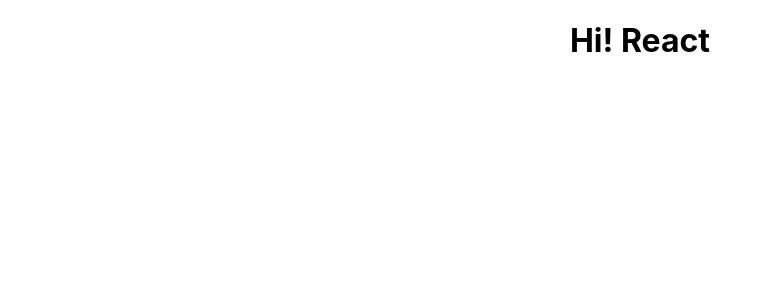
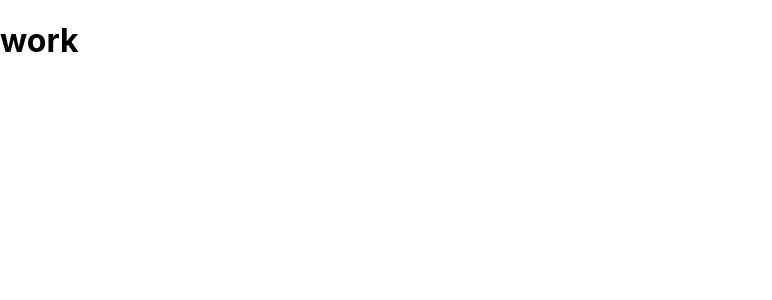
Before and after one commit to kavindadilshan/first-react-project, a React (Create React App) app: page / in a window 1280 px wide. Shown: the top 300 px of the page, without its empty margins (0-772 px from the left). Built offline with nearby package versions, Linux system fonts and the light colour scheme.

Commit message:
understanding JSX

```diff
--- a/src/App.js
+++ b/src/App.js
@@ -1,12 +1,14 @@
 import logo from './logo.svg';
 import './App.css';
+import React from 'react';
 
 function App() {
-  return (
-    <div className="App">
-      <h1>Hi! React</h1>
-    </div>
-  );
+  // return (
+  //   <div className="App">
+  //     <h1>Hi! React</h1>
+  //   </div>
+  // );
+  return  React.createElement('div',null,React.createElement('h1',null,'work'))
 }
 
 export default App;
```
